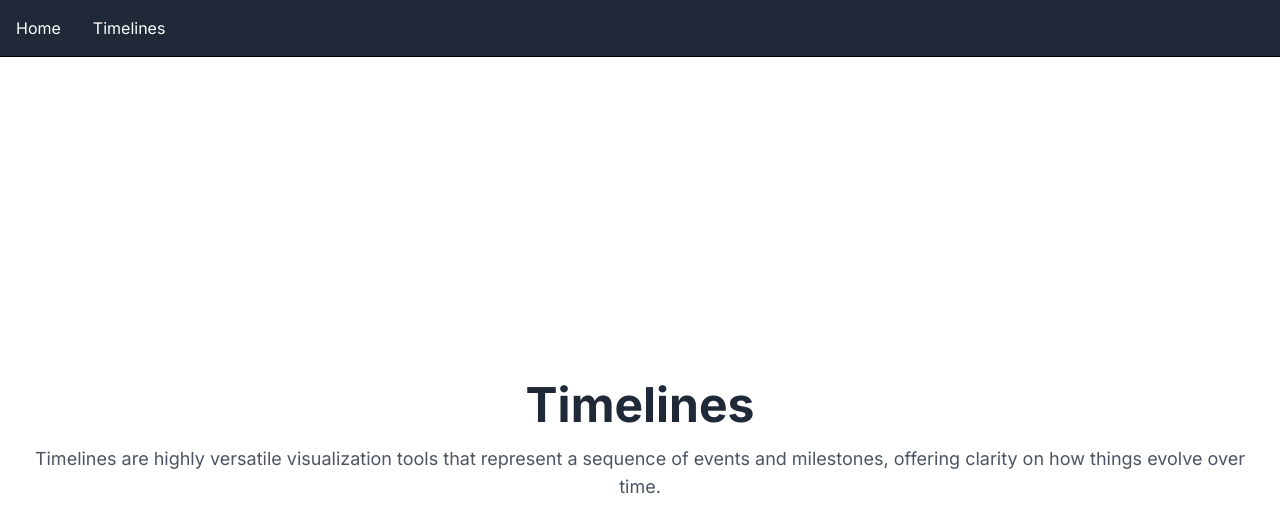
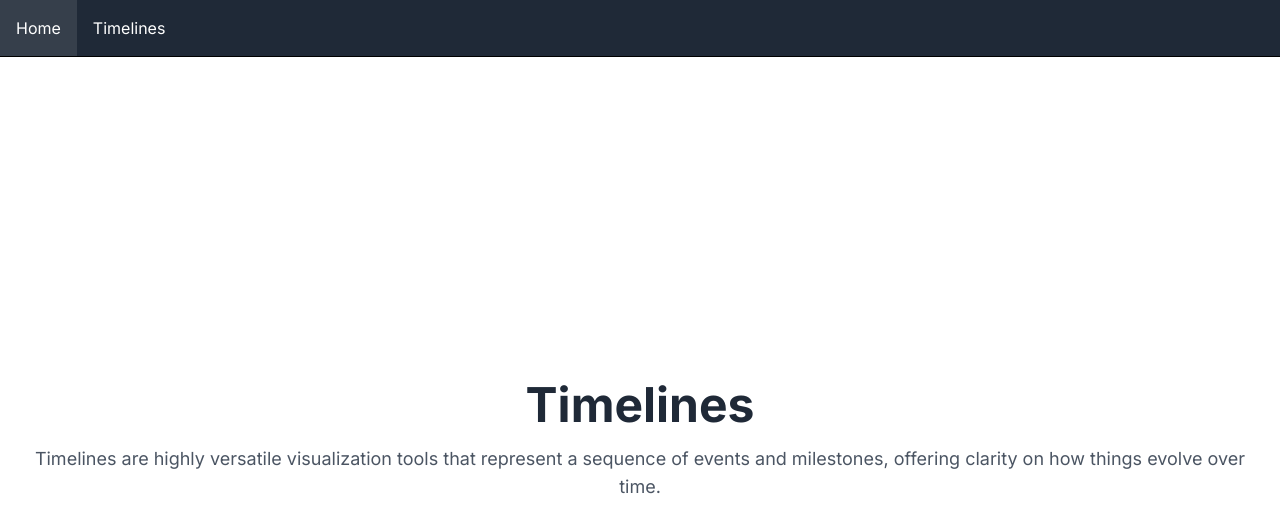
Before and after one commit to PJurke/timelines, a Next.js app: page / in a window 1280 px wide. Shown: the top 532 px of the page. Built offline with nearby package versions, Linux system fonts and the light colour scheme.

Commit message:
hover style

```diff
--- a/app/components/top-level-menu/TopLevelMenuLink.tsx
+++ b/app/components/top-level-menu/TopLevelMenuLink.tsx
@@ -16,7 +16,7 @@ interface ButtonProps {
 const TopLevelMenuLink = ({ title, href, onClick }: ButtonProps) => {
     return (
 
-        <Link className="block p-4" href={href} onClick={onClick}>{title}</Link>
+        <Link className="block p-4 hover:bg-white/10" href={href} onClick={onClick}>{title}</Link>
 
     );
 };
```
